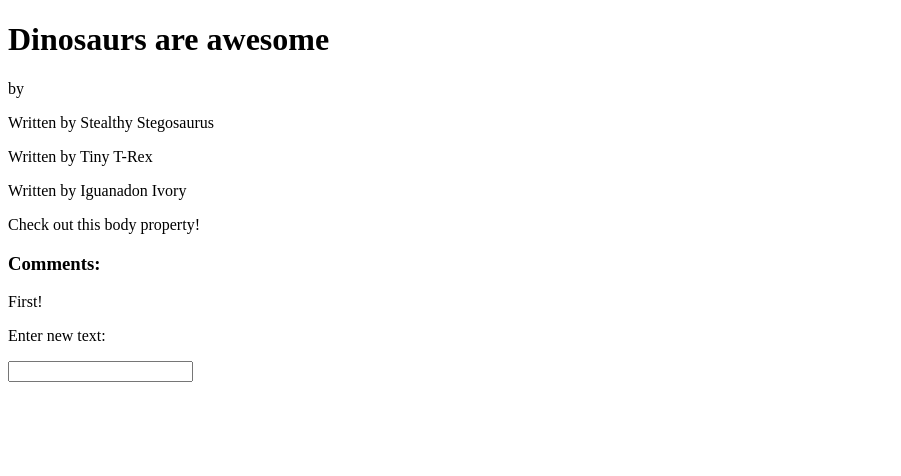
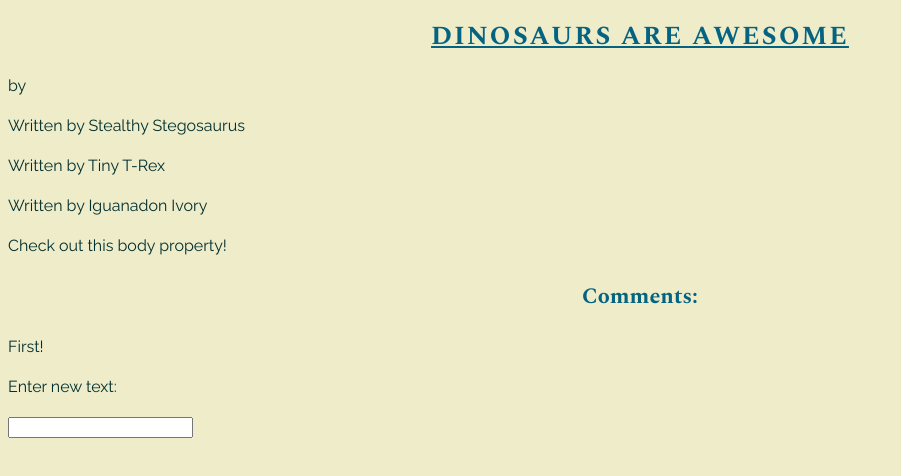
Before and after one commit to tiffanymonroe/react_practice, a React (Create React App) app in the folder blog/: page / in a window 1280 px wide. Shown: the top 476 px of the page, without its empty margins (0-901 px from the left). Built offline with nearby package versions, Linux system fonts and the light colour scheme.

Commit message:
added CSS code from exercise

```diff
--- a/blog/src/App.css
+++ b/blog/src/App.css
@@ -1,3 +1,56 @@
+@import url('https://fonts.googleapis.com/css?family=Spectral:500,700');
+@import url('https://fonts.googleapis.com/css?family=Raleway:400,400i,600i');
+
+a {
+  margin: 20px 30px 0px 0px;
+  font-family: "Spectral", serif;
+  color: blue;
+}
+
+body {
+  font-size: 16px;
+  line-height: 1.5;
+  color: #002F2F;
+  font-family: "Raleway", sans-serif;
+}
+
+li {
+  font-style: italic;
+}
+
+ol {
+  font-weight: bold;
+}
+
+body {
+  background: #EFECCA;
+}
+
+h1 {
+  font-size: 26px;
+  color: #046380;
+  text-transform: uppercase;
+  text-decoration: underline;
+  text-align: center;
+  letter-spacing: 2px;
+  font-family: "Spectral", serif;
+}
+
+h2 {
+  font-size: 24px;
+  color: #046380;
+  text-align: center;
+  font-family: "Spectral", serif;
+}
+
+h3 {
+  font-size: 22px;
+  color: #046380;
+  text-align: center;
+  font-family: "Spectral", serif;
+}
+
+
 .App {
   text-align: center;
 }
@@ -14,10 +67,6 @@
   color: white;
 }
 
-.App-title {
-  font-size: 1.5em;
-}
-
 .App-intro {
   font-size: large;
 }
```
